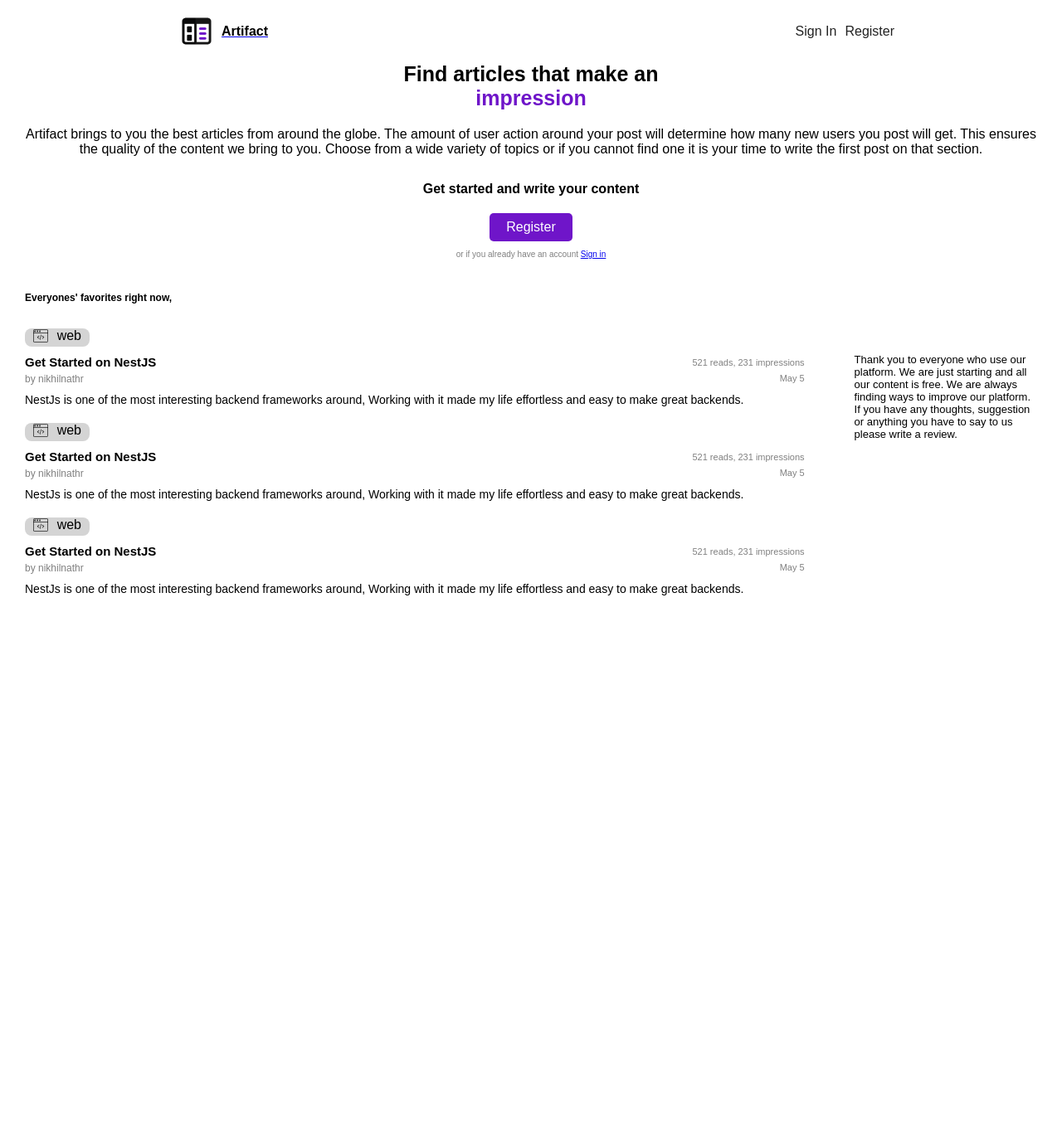
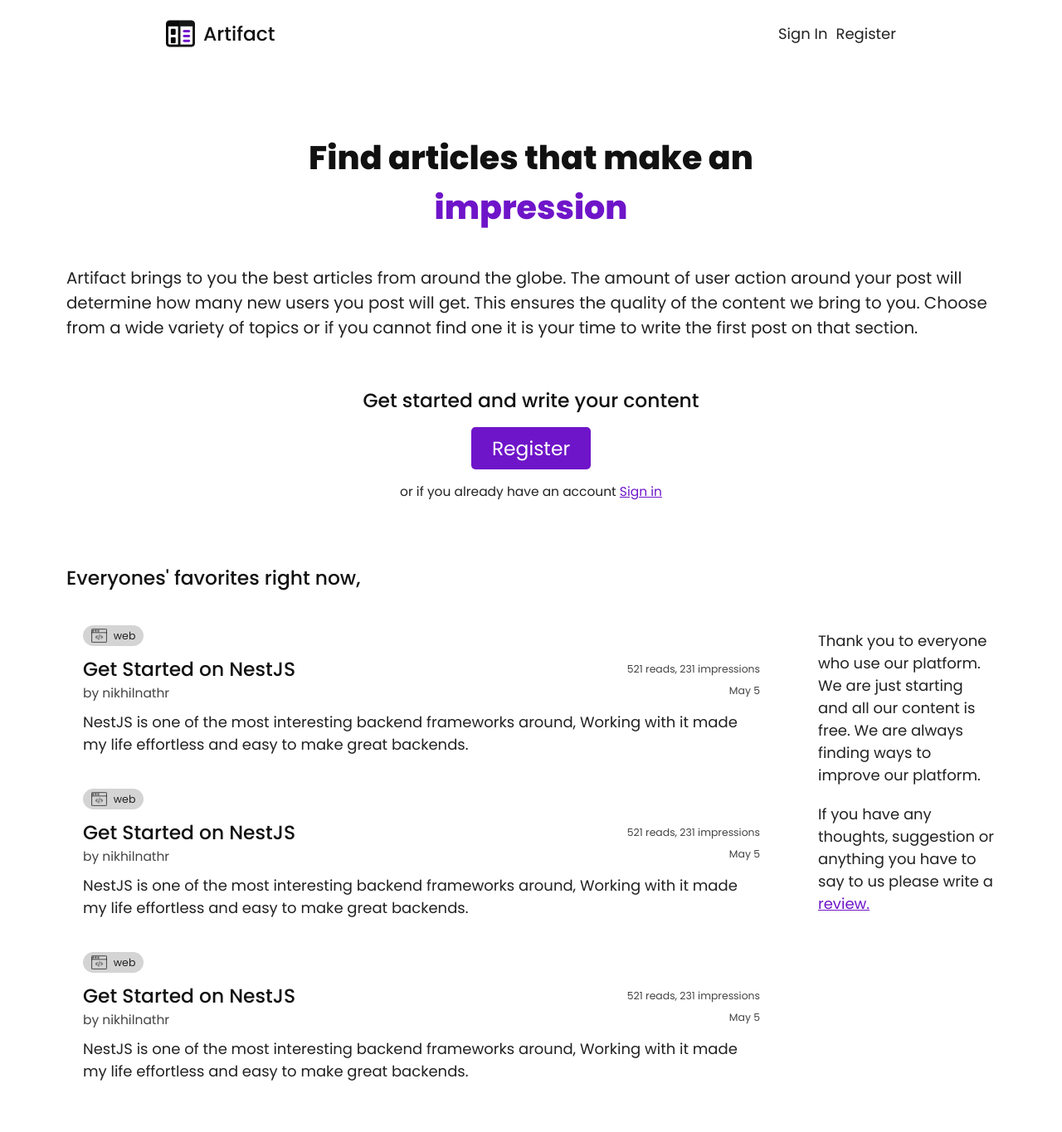
Before and after one commit to sivanandini029/artifact, a PHP site: page / in a window 1280 px wide. Shown: the whole page at 83% size. Before the commit the page ends 718 px from the top, so only its background shows below. Run offline with PHP 8.4, Linux system fonts and the light colour scheme.

Commit message:
artifact

```diff
--- a/index.html
+++ b/index.html
@@ -1,47 +1,49 @@
 <!DOCTYPE html>
-<html>
+<html lang="en">
 <head>
-        <title>artifact</title>
-        <link rel="stylesheet" href="style.css">
-        <link href="https://fonts.googleapis.com/css2?family=Poppins:ital,wght@0,400;0,500;1,800&display=swap" rel="stylesheet">
+        <meta charset="UTF-8">
+        <meta name="viewport" content="width=device-width, initial-scale=1.0">
+        <title>Artifact</title>
+        <link rel="stylesheet" href="style/style.css">
+        <link href="https://fonts.googleapis.com/css2?family=Poppins:wght@400;500;800&display=swap" rel="stylesheet">
     </head>
     <body>
-        <div class="desktop-1">
+        <div class="container">
             <header class="header">
                 <div class="nav-bar">
                     <a href="#" class="brand-name">
-                        <img src="app-icon.png">
+                        <img src="assets/app-icon.png">
                         <span class="artifact">Artifact</span>
                     </a>
-                    <nav class="right-side">
-                        <a href="#" class="sign-in">Sign In</a>
-                        <a href="#" class="register">Register</a>
+                    <nav class="nav">
+                        <a href="#" class="link">Sign In</a>
+                        <a href="#" class="link">Register</a>
                     </nav>
                 </div>
             </header>
             <main class="main">
+                <div class="top-section">
                     <div class="title">
-                    <div class="line1">Find articles that make an</div>
-                    <div class="line2">impression</div>
+                        <div>Find articles that make an</div>
+                        <div class="make-purple">impression</div>
                     </div>
                     <div class="description">
                         Artifact brings to you the best articles from around the globe. The amount of user action around your post will determine how many new users you post will get. This ensures the quality of the content we bring to you. Choose from a wide variety of topics or if you cannot find one it is your time to write the first post on that section.
                     </div>
                     <div class="get-started">Get started and write your content</div>
-                <div class="button-container">
-                    <a href="#" class="register">
-Register</a>
+                    <a href="#" class="button register">Register</a>
+                    <div class="account-exists">or if you already have an account <a href="#" class="primary-link">Sign in</a> </div>
                 </div>
-                <div class="account-exists">or if you already have an account <a href="#" class="sign-in">Sign in</a> </div>
-                <div class="favourite">Everyones' favorites right now,</div>
-                <div class="main-container">
+                <div class="bottom-section">
+                    <div class="post-section">
+                        <div class="title">Everyones' favorites right now,</div>
                         <div class="post-container">
-                        <div class="left-side">
-                            <div class="web">
-                                <div class="web-icon">
-                                    <img src="web 1.png">
+                            <div class="post">
+                                <div class="labels">
+                                    <div class="label">
+                                        <img class="icon" src="assets/web.png">
+                                        <div class="name">web</div>
                                     </div>
-                                <div class="web-name">web</div>
                                 </div>
                                 <div class="subject">
                                     <div class="heading">Get Started on NestJS</div>
@@ -51,14 +53,14 @@ Register</a>
                                     <div class="author-name">by nikhilnathr</div>
                                     <div class="date">May 5</div>
                                 </div>
-                            <div class="contents">NestJs is one of the most interesting backend frameworks around, Working with it made my life effortless and easy to make great backends.</div>
+                                <div class="contents">NestJS is one of the most interesting backend frameworks around, Working with it made my life effortless and easy to make great backends.</div>
                             </div>
-                        <div class="left-side">
-                            <div class="web">
-                                <div class="web-icon">
-                                    <img src="web 1.png">
+                            <div class="post">
+                                <div class="labels">
+                                    <div class="label">
+                                        <img class="icon" src="assets/web.png">
+                                        <div class="name">web</div>
                                     </div>
-                                <div class="web-name">web</div>
                                 </div>
                                 <div class="subject">
                                     <div class="heading">Get Started on NestJS</div>
@@ -68,14 +70,14 @@ Register</a>
                                     <div class="author-name">by nikhilnathr</div>
                                     <div class="date">May 5</div>
                                 </div>
-                            <div class="contents">NestJs is one of the most interesting backend frameworks around, Working with it made my life effortless and easy to make great backends.</div>
+                                <div class="contents">NestJS is one of the most interesting backend frameworks around, Working with it made my life effortless and easy to make great backends.</div>
                             </div>
-                        <div class="left-side">
-                            <div class="web">
-                                <div class="web-icon">
-                                    <img src="web 1.png">
+                            <div class="post">
+                                <div class="labels">
+                                    <div class="label">
+                                        <img class="icon" src="assets/web.png">
+                                        <div class="name">web</div>
                                     </div>
-                                <div class="web-name">web</div>
                                 </div>
                                 <div class="subject">
                                     <div class="heading">Get Started on NestJS</div>
@@ -85,10 +87,18 @@ Register</a>
                                     <div class="author-name">by nikhilnathr</div>
                                     <div class="date">May 5</div>
                                 </div>
-                            <div class="contents">NestJs is one of the most interesting backend frameworks around, Working with it made my life effortless and easy to make great backends.</div>
+                                <div class="contents">NestJS is one of the most interesting backend frameworks around, Working with it made my life effortless and easy to make great backends.</div>
                             </div>
                         </div>
-                        <div class="right-side">Thank you to everyone who use our platform. We are just starting and all our content is free. We are always finding ways to improve our platform.</br> If you have any thoughts, suggestion or anything you have to say to us please write a review.</div>
+                    </div>
+                    <div class="right-side">
+                        <p>
+                            Thank you to everyone who use our platform. We are just starting and all our content is free. We are always finding ways to improve our platform.
+                        </p>
+                        <p>
+                            If you have any thoughts, suggestion or anything you have to say to us please write a <a href="#" class="primary-link">review.</a>
+                        </p>
+                    </div>
                 </div>
             </main>
         </div>
--- a/style/style.css
+++ b/style/style.css
@@ -2,185 +2,235 @@
     padding: 0;
     margin: 0;
     box-sizing: border-box;
-    font-family: sans-serif;
+}
 
+:root {
+    font-size: 18px;
 }
+
+.make-purple {
+    color: #6F15C9;
+}
+
+a {
+    color: inherit;
+}
+
+.primary-link {
+    color: #6F15C9;
+    transition: color 300ms ease-in-out;
+}
+
+.primary-link:hover {
+    color: #42087C;
+}
+
+.button {
+    color: #ffffff;
+    background-color: #6F15C9;
+    transition: background-color 300ms ease-in-out;
+    padding: 6px 12px;
+    text-decoration: none;
+    border-radius: 5px;
+}
+.button:hover {
+    background-color: #42087C;
+}
+
 body {
     background: #ffffff;
-    font-family: "Poppins",sans-serif;
+    color: #222222;
+    font-family: "Poppins", sans-serif;
 }
 /*header*/
 .header {
     display: flex;
     justify-content: center;
+    height: 80px;
 }
-.nav-bar {
-    width: 70%;
+.header .nav-bar {
+    width: 100%;
+    max-width: 900px;
     padding: 10px;
     display: flex;
     justify-content: space-between;
-    padding-top: 10px;
-    padding: 20px 10px 0 10px;
 }
-.right-side {
+.header .nav-bar .nav {
     display: flex;
     align-items: center;
 }
-.right-side .register {
+.header .nav .link {
     padding-left: 10px;
     text-decoration: none;
-    color: #222222;
+    cursor: pointer;
+    transition: color 300ms ease-in-out;
 }
-.right-side .register:hover {
+.header .nav .link:hover {
     color: #6F15C9;
-    cursor: pointer;
-    text-decoration: #6f15c9 underline;
-}
-.right-side .sign-in:hover {
-    color: #6F15C9;
-    cursor: pointer;
-    text-decoration: #6f15c9 underline;
 }
 
-.right-side .sign-in {
-    text-decoration: none;
-    color: #222222;
-}
-.brand-name {
+.header .nav-bar .brand-name {
     display: flex;
     align-items: center;
+    text-decoration: none;
+    font-size: 1.3rem;
 }
 .header .nav-bar .brand-name img {
     width: 35px;
     height: 35px;
-    transform: translateX(50%);
 }
-.nav-bar .brand-name .artifact {
-    color: #000000;
-    font-weight: bold;
-    padding-left: 30px;
-    text-decoration: none;
-}
-.artifact{
-    text-decoration: none;
+.header .nav-bar .brand-name .artifact {
+    color: #111111;
+    font-weight: 500;
+    padding-left: 10px;
 }
 
 /*body*/
-.tiitle {
+.main {
+    padding: 0 80px;
+}
+
+/*top-section*/
+.main .top-section {
+    padding: 80px 0 20px 0;
     display: flex;
-    justify-content: center;
-}
-.main .title {
-    text-align: center;
-    font-size: 25px;
-    font-weight: bold;
-    color: #000000;
-    padding-top: 20px;
-}
-.main .title .line2 {
-    color:  #6F15C9;
-}
-.main .description {
-    text-align: center;
-    color: #000000;
-    padding: 20px 30px 20px 30px;
-}
-.main .get-started {
-    text-align: center;
-    color: #000000;
-    font-weight: bold;
-    padding: 10px 20px 20px 20px;
-}
-.main .button-container{
-    display: flex;
-    justify-content: center;
+    flex-direction: column;
     align-items: center;
 }
-.main .register {
+
+.main .top-section .title {
+    font-size: 2.2rem;;
+    font-weight: 800;
+    color: #111111;
     text-align: center;
-    color: #ffffff;
-    background-color: #6F15C9;
-    padding: 8px 10px 8px;
-    text-decoration: none;
-    width: 100px;
-    border-radius: 5px;
+    padding-bottom: 20px;
 }
-.main .account-exists {
-    color: gray;
+.main .top-section .description {
+    font-size: 1.1rem;
+    padding: 20px 0 40px 0;
+}
+.main .top-section .get-started {
+    color: #111111;
     text-align: center;
-    font-size: 10px;
-    padding: 10px 20px 20px 20px;
+    font-size: 1.3rem;
+    font-weight: 500;
+    padding: 15px 0;
 }
+.main .top-section .register {
+    font-size: 1.3rem;
+    padding: 8px 25px;
+}
+.main .top-section .account-exists {
+    text-align: center;
+    font-size: 0.86rem;
+    padding: 15px;
+}
+
+/* bottom section */
 .favourite {
     color: #000000;
     font-weight: bold;
     padding: 20px 30px 20px 30px;
     font-size: 12px;
 }
-.main-container {
-    width: 100%;
+.bottom-section {
     display: flex;
+    padding: 40px 0;
 }
-.main-container .post-container{
-    flex-grow: 3;
+.bottom-section .post-section {
+    flex: 4;
 }
-.main-container .left-side {
-    padding: 10px 30px;
+.bottom-section .post-section .title {
+    font-weight: 500;
+    font-size: 1.3rem;
+    color: #111111;
+    padding-bottom: 20px;
 }
- .left-side .web {
-    border: 1px;
+.bottom-section .post-section .post {
+    padding: 20px;
+    transition: background-color 300ms ease-in-out;
+    cursor: pointer;
+    border-radius: 15px;
+}
+.bottom-section .post-section .post:hover {
+    background-color: #F4F4F4;
+}
+.bottom-section .post-section .post .labels {
+    display: flex;
+    flex-wrap: wrap;
+}
+.bottom-section .post-section .post .labels .label {
+    font-size: 0.7rem;
     background-color: #D4D4D4;
-    border-radius: 8px;
-    width: 78px;
+    border-radius: 12.5px;
+    height: 25px;
     display: flex;
     justify-content: space-between;
-    padding-left: 10px;
-
+    align-items: center;
+    padding: 0 10px;
+    margin-right: 8px;
 }
-.web .web-name {
-    padding-left: 10px;
-    padding-right: 10px;
+.bottom-section .post-section .post .labels .label .icon {
+    margin-right: 8px;
+    height: 75%;
+    object-fit: contain;
 }
-.left-side .subject {
+.bottom-section .post-section .post .subject {
     display: flex;
     justify-content: space-between;
+    align-items: center;
     padding-top: 10px;
 }
-.left-side .heading {
-    color: #000000;
-    font-size: 15px;
-    font-weight: bold;
+.bottom-section .post-section .post .heading {
+    color: #111111;
+    font-size: 1.3rem;
+    font-weight: 500;
 }
-.left-side .subject .readings {
-    font-size: 11px;
-    color: gray;
-    display: flex;
-    align-items: center;
+.bottom-section .post-section .post .subject .readings {
+    font-size: 0.69rem;
+    color: #444444;
+    text-align: right;
 }
-.left-side .author-details {
+.bottom-section .post-section .post .author-details {
     display: flex;
     justify-content: space-between;
-    padding-top: 5px;
 }
-.left-side .author-details .author-name {
-    color: gray;
-    font-size: 12px;
+.bottom-section .post-section .post .author-details .author-name {
+    color: #444444;
+    font-size: 0.86rem;
 }
-.left-side .author-details .date {
-    color: gray;
-    font-size: 11px;
+.bottom-section .post-section .post .author-details .date {
+    font-size: 0.69rem;
+    color: #444444;
+    text-align: right;
 }
-.left-side .contents {
-    color: #000000;
-    font-size: 14px;
+.bottom-section .post-section .post .contents {
     padding-top: 10px;
 }
-.main-container .right-side {
-    width: 20%;
-    font-size: 13px;
-    color: #000000;
-    flex-grow: 1;
-    padding: 40px 30px 0 30px;
-    margin-top: 0;
-    align-items: unset;
+.bottom-section .right-side {
+    flex: 1;
+    padding: 60px 0 0 50px;
 }
+.bottom-section .right-side p {
+    margin: 20px 0;
+}
+
+/* medium screens */
+@media (max-width: 1100px) {
+    .main {
+        padding: 0 40px;
+    }
+}
+
+/* small screens */
+@media (max-width: 700px) {
+    .main {
+        padding: 0 15px;
+    }
+    .bottom-section {
+        flex-direction: column;
+    }
+    .bottom-section .right-side {
+        padding: 60px 0 0 0;
+    }
+}
```
Also changed, not shown: assets/web.png (renamed from assets/web 1.png). Lines whose indentation alone changed are shown as unchanged.
